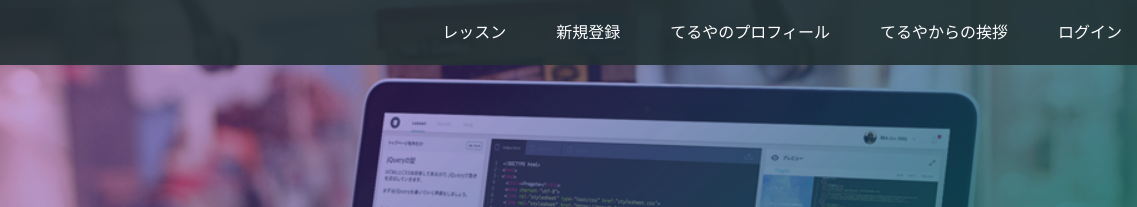
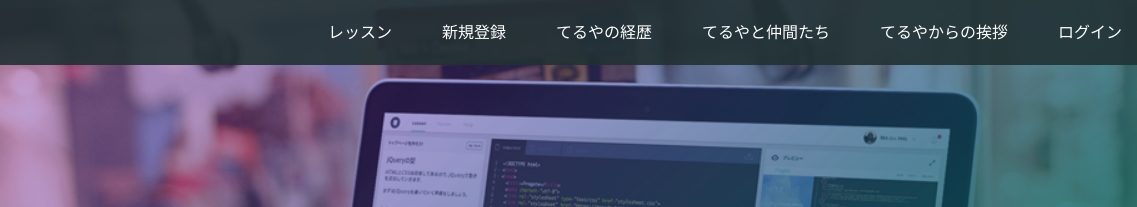
Before and after one commit to LukaJPaul/LukaJPaul.github.io, a plain HTML site: page index.html in a window 1280 px wide. Shown: the top 207 px of the page, 143-1280 px from the left. Drawn offline with Linux system fonts and the light colour scheme.

Commit message:
てるやの経歴に変更した

```diff
--- a/index.html
+++ b/index.html
@@ -17,7 +17,8 @@
       <div class="header-right">
         <a href="#">レッスン</a>
         <a href="#">新規登録</a>
-        <a href="#">てるやのプロフィール</a>
+        <a href="#">てるやの経歴
+        <a href="#">てるやと仲間たち
         <a href="#">てるやからの挨拶</a>
         <a href="#" class="login">ログイン</a>
       </div>
```
